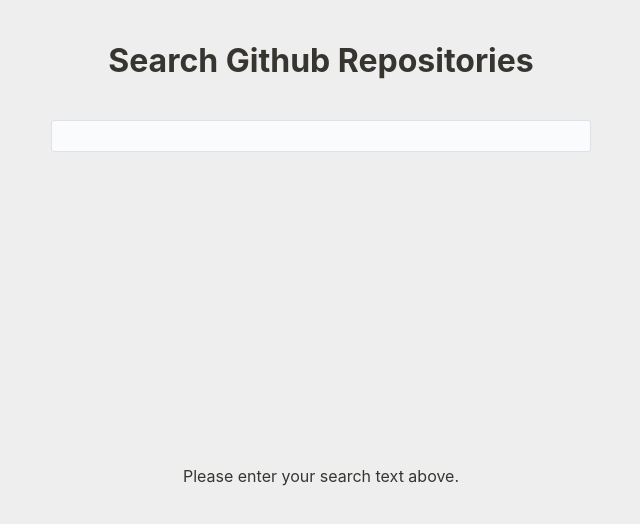
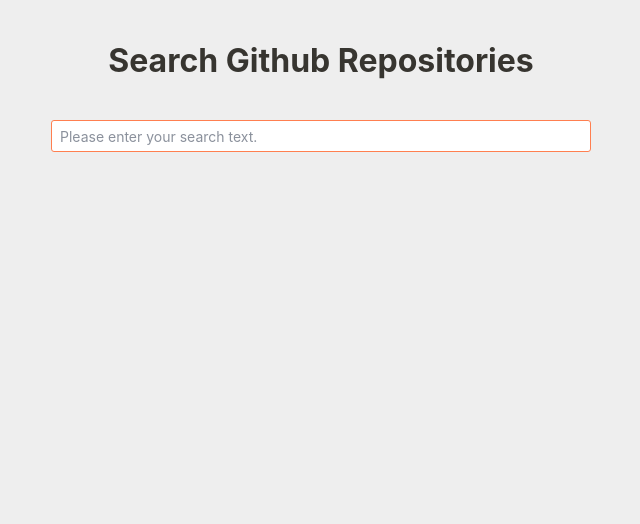
Before and after one commit to bificoo/search-github-repos, a React (Create React App) app: page / in a window 1280 px wide. Shown: the top 524 px of the page, without its empty margins (319-959 px from the left). Built offline with nearby package versions, Linux system fonts and the light colour scheme.

Commit message:
Update style

```diff
--- a/src/components/VirtualScroller/index.tsx
+++ b/src/components/VirtualScroller/index.tsx
@@ -28,6 +28,7 @@
   height: number
   viewportHeight: number
   renderItem: (data: T) => React.ReactNode
+  renderLoading: () => React.ReactNode
 }
 
 const VirtualScroller = <T extends object>(props: VirtualScrollerProps<T>) => {
@@ -67,7 +68,7 @@
         settingsRef.current
       const index = minIndex + Math.floor((scrollTop - toleranceHeight) / itemHeight)
       const data = getData(index, bufferedAmount)
-      const topPaddingHeight = Math.max((index - minIndex) * itemHeight, 0)
+      const topPaddingHeight = Math.max(index * itemHeight, 0)
       const bottomPaddingHeight = Math.max(
         totalHeight - topPaddingHeight - data.length * itemHeight,
         0,
@@ -124,6 +125,7 @@
       style={{ height: settingsRef.current.viewportHeight }}>
       <div style={{ height: settingsRef.current.topPaddingHeight }} />
       {data.map(props.renderItem)}
+      {props.renderLoading()}
       <div style={{ height: settingsRef.current.bottomPaddingHeight }} />
     </div>
   )
--- a/src/pages/RepositoryList/Repository/index.tsx
+++ b/src/pages/RepositoryList/Repository/index.tsx
@@ -1,7 +1,6 @@
 import { day } from "utils"
-import React, { useEffect } from "react"
+import React from "react"
 import { searchRepository } from "pages/RepositoryList"
-import useInView from "hooks/useInView"
 import styled from "./Repository.module.scss"
 
 type RepositoryProps = {
@@ -19,7 +18,9 @@
         <div className={styled.title}>{props.data.full_name}</div>
         <div className={styled.description}>{props.data.description}</div>
         <div className={styled.footer}>
-          {props.data.language}・{day(props.data.pushed_at).fromNow()}
+          {props.data.language}
+          {props.data.language && "・"}
+          {day(props.data.pushed_at).fromNow()}
         </div>
       </div>
     </a>
--- a/src/pages/RepositoryList/RepositoryList.module.scss
+++ b/src/pages/RepositoryList/RepositoryList.module.scss
@@ -28,7 +28,7 @@
     margin-bottom: 20px;
   }
 
-  .not-enter, .no-data {
+  .loading {
     display: flex;
     flex: 1;
     justify-content: center;
--- a/src/pages/RepositoryList/index.tsx
+++ b/src/pages/RepositoryList/index.tsx
@@ -15,8 +15,9 @@
 const RepositoryList = () => {
   const [value, setValue] = useState<string>("")
   const [repositories, setRepositories] = useState<searchRepository[]>([])
+  const [loading, setLoading] = useState(false)
   const responseRef = useRef<searchRepositoriesReposResponse | null>(null)
-  const lastRepositoryIdRef = useRef<number | null>(null)
+  const lastRepositoryIdRef = useRef<string | null>(null)
   const searchValueRef = useRef<string>(value)
   const pageRef = useRef<number>(1)
 
@@ -25,18 +26,21 @@
 
   const fetch = useCallback(async (page = 1) => {
     if (!searchValueRef.current) return
+    setLoading(true)
+    page === 1 && setRepositories([])
     const fetchRepositoriesResponse = await fetchRepositories(searchValueRef.current, page)
     if (fetchRepositoriesResponse.data.items.length > 0) {
       pageRef.current = page
       responseRef.current = fetchRepositoriesResponse
       lastRepositoryIdRef.current =
-        responseRef.current.data.items[responseRef.current.data.items.length - 1].id
+        responseRef.current.data.items[responseRef.current.data.items.length - 1].node_id
       if (page === 1) {
         setRepositories(fetchRepositoriesResponse.data.items)
       } else {
         setRepositories(prev => [...prev, ...fetchRepositoriesResponse.data.items])
       }
     }
+    setLoading(false)
   }, [])
 
   useEffect(() => {
@@ -57,35 +61,32 @@
       </header>
       <section className={styled.inner}>
         <div className={styled.filter}>
-          <Form.Input style={{ width: "100%" }} onChange={event => setValue(event.target.value)} />
+          <Form.Input
+            autoFocus
+            style={{ width: "100%" }}
+            placeholder="Please enter your search text."
+            onChange={event => setValue(event.target.value)}
+          />
         </div>
 
-        {repositories.length > 0 && (
+        {throttledValue !== "" && (
           <AutoSizer>
             {({ height }) => (
               <VirtualScroller
                 data={repositories}
                 height={115}
                 viewportHeight={height}
-                renderItem={repository => {
-                  return (
-                    <Repository
-                      key={repository.id}
-                      data={repository}
-                      {...(repository.id === lastRepositoryIdRef.current ? { ref } : {})}
-                    />
-                  )
-                }}
+                renderItem={repository => (
+                  <Repository
+                    key={repository.node_id}
+                    data={repository}
+                    {...(repository.node_id === lastRepositoryIdRef.current ? { ref } : {})}
+                  />
+                )}
+                renderLoading={() => loading && <div className={styled.loading}>Loading</div>}
               />
             )}
           </AutoSizer>
-        )}
-
-        {throttledValue === "" && (
-          <div className={styled["not-enter"]}>Please enter your search text above.</div>
-        )}
-        {throttledValue !== "" && repositories.length === 0 && (
-          <div className={styled["no-data"]}>No Data</div>
         )}
       </section>
     </div>
```
